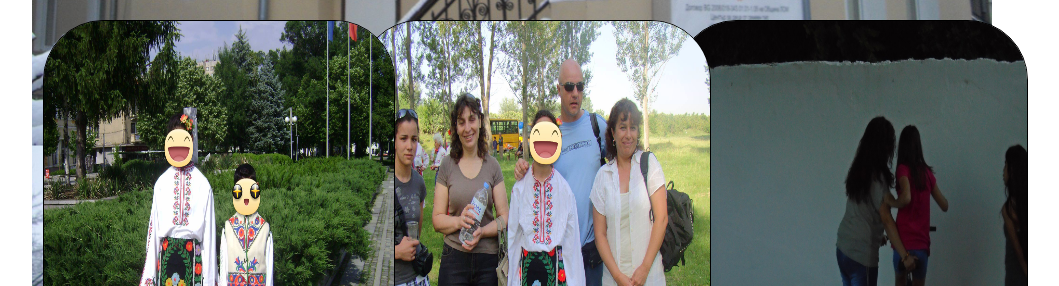
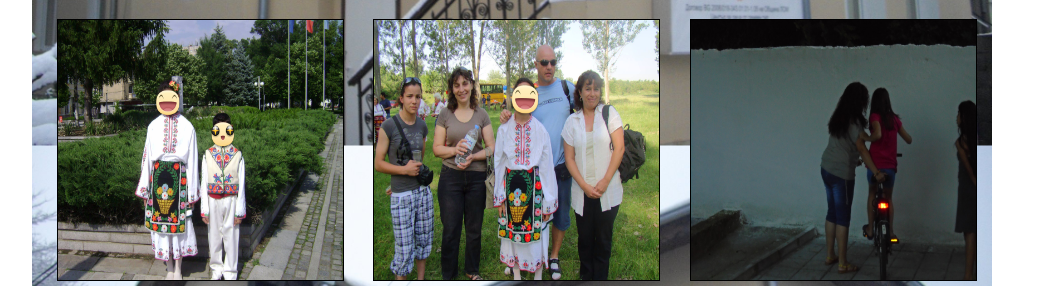
Before and after one commit to dobriz/cnst, a plain HTML site: page galeliq.html in a window 1280 px wide. Shown: the part 666-952 px from the top of the page, without its empty margins (128-1187 px from the left). Drawn offline with Linux system fonts and the light colour scheme.

Commit message:
създавам сайт

```diff
--- a/style.css
+++ b/style.css
@@ -19,7 +19,7 @@ div.job{
     background-size: contain;
     background-repeat: repeat-y
 }
-div.job img{
+img#job{
     height:400px;
     width: 350px;
     border-radius:60px;
```
